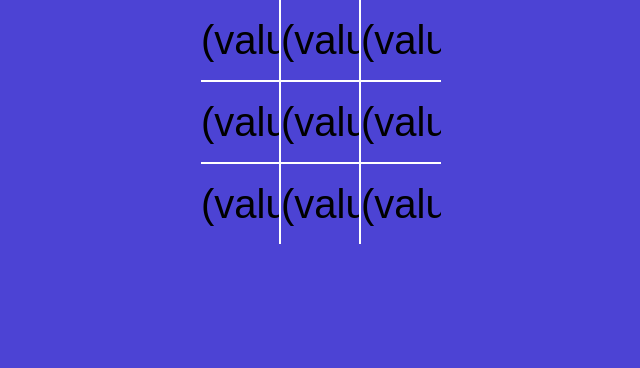
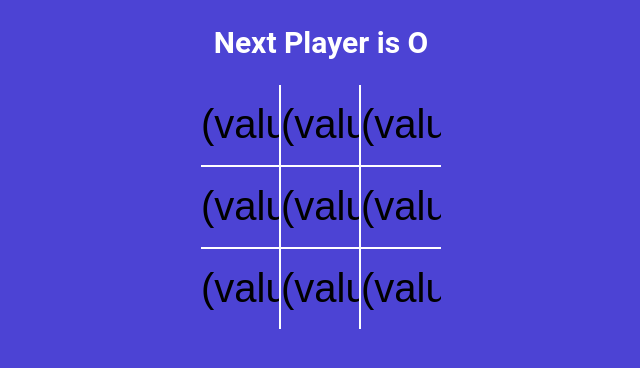
Before and after one commit to Toshitabendale06/tictactoe-game, a React (Vite) app: page / in a window 1280 px wide. Shown: the top 368 px of the page, without its empty margins (319-959 px from the left). Built offline with nearby package versions, Linux system fonts and the light colour scheme.

Commit message:
lifter up the state to app component .Show status message to the user ,calculate winner

```diff
--- a/src/App.jsx
+++ b/src/App.jsx
@@ -1,10 +1,38 @@
 import './styles.scss';
+import { useState } from 'react';
 import Board from './components/Board';
+import { calculatewinner } from './winner';
 
 function App() {
+  const [squares, setSquares] = useState(Array(9).fill(null));
+  const [isXNext, setIsXNext] = useState(false);
+
+  const winner = calculatewinner(squares);
+  const nextPlayer = isXNext ? 'x' : 'O';
+  const statusMessage = winner
+    ? `winner is  ${winner}`
+    : `Next Player is ${nextPlayer}`;
+
+  const handleSquareClick = clickedPosition => {
+    if (squares[clickedPosition] || winner) {
+      return;
+    }
+    setSquares(currentSquares => {
+      return currentSquares.map((squareValue, position) => {
+        if (clickedPosition === position) {
+          return isXNext ? 'X' : 'O';
+        }
+        return squareValue;
+      });
+    });
+
+    setIsXNext(currentIsXNext => !currentIsXNext);
+  };
+
   return (
     <div className="app">
-      <Board />
+      <h2>{statusMessage}</h2>
+      <Board squares={squares} handleSquareClick={handleSquareClick} />
     </div>
   );
 }
--- a/src/components/Board.jsx
+++ b/src/components/Board.jsx
@@ -1,27 +1,6 @@
-import { useState } from 'react';
+import Square from './Square';
 
-import Square from './Square';
-const Board = () => {
-  const [squares, setSquares] = useState(Array(9).fill(null));
-  const [isXNext, setIsXNext] = useState(false);
-
-  console.log(squares);
-
-  const handleSquareClick = clickedPosition => {
-    if (squares[clickedPosition]) {
-      return;
-    }
-    setSquares(currentSquares => {
-      return currentSquares.map((squareValue, position) => {
-        if (clickedPosition === position) {
-          return isXNext ? 'X' : 'O';
-        }
-        return squareValue;
-      });
-    });
-    setIsXNext(currentIsXNext => !currentIsXNext);
-  };
-
+const Board = ({ squares, handleSquareClick }) => {
   const renderSquare = position => {
     return (
       <Square
--- /dev/null
+++ b/src/winner.js
@@ -0,0 +1,19 @@
+export function calculatewinner(squares) {
+  const lines = [
+    [0, 1, 2],
+    [3, 4, 5],
+    [6, 7, 8],
+    [0, 3, 6],
+    [1, 4, 7],
+    [2, 5, 8],
+    [0, 4, 8],
+    [2, 4, 6],
+  ];
+  for (let i = 0; i < lines.length; i++) {
+    const [a, b, c] = lines[i];
+    if (squares[a] && squares[a] === squares[b] && squares[a] === squares[c]) {
+      return squares[a];
+    }
+  }
+  return null;
+}
```
